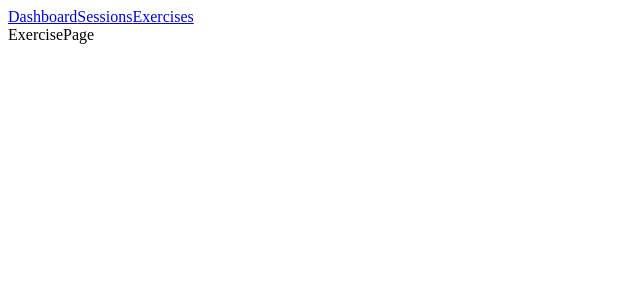
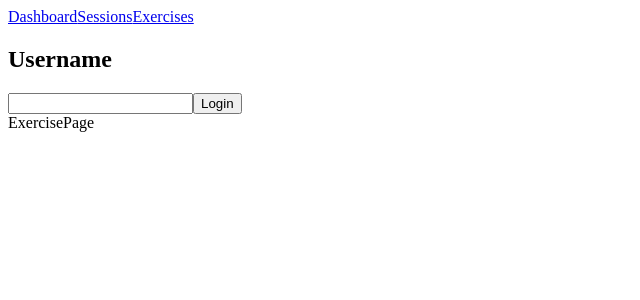
Before and after one commit to Lucidreline/ocd-lifts, a React (Vite) app in the folder apps/lifts-web/: page /exercises in a window 1280 px wide. Shown: the top 300 px of the page, without its empty margins (0-640 px from the left). Built offline with nearby package versions, Linux system fonts and the light colour scheme.

Commit message:
I can now log in from the front end.

```diff
--- a/apps/lifts-web/src/App.tsx
+++ b/apps/lifts-web/src/App.tsx
@@ -4,12 +4,14 @@ import ExercisePage from './pages/exercises/Exercises.page'
 import SessionsPage from './pages/sessions/Sessions.page'
 import DashboardPage from './pages/dashboard/Dashboard.page'
 import NavBar from './components/navBar/NavBar.component'
+import LoginForm from './components/loginForm/LoginForm.component'
 
 function App() {
 
   return (
     <div className="app">
       <NavBar />
+      <LoginForm />
       <Routes>
         <Route path="/" element={<DashboardPage />} />
         <Route path="/sessions" element={<SessionsPage />} />
--- /dev/null
+++ b/apps/lifts-web/src/components/loginForm/LoginForm.component.tsx
@@ -0,0 +1,48 @@
+import React, { useEffect, useState } from "react"
+
+const LoginForm = () => {
+    const [username, setUsername] = useState("")
+
+    // fetch
+    // useEffect(() => {
+    //     fetch('http://localhost:3000/users/login')
+    //         .then(res => res.json())
+    //         .then(data => setUsername(data))
+    // })
+
+    const handleChange = (e: React.ChangeEvent<HTMLInputElement>) => {
+        const { value } = e.target
+        setUsername(value)
+    }
+
+    const handleSubmit = async (e: React.SyntheticEvent<HTMLFormElement>) => {
+        e.preventDefault()
+
+        try {
+            const response = await fetch('http://localhost:3000/users/login', {
+                method: 'POST',
+                headers: { 'Content-Type': 'application/json' },
+                body: JSON.stringify({ username }),
+            })
+            if (response.ok) {
+                const { token } = await response.json()
+                localStorage.setItem('token', token)
+            }
+        }
+        catch (err) {
+            console.error("Error logging in", err)
+        }
+    }
+
+    return (
+        <div className="login-form-container">
+            <form onSubmit={handleSubmit} action="">
+                <h2>Username</h2>
+                <input onChange={handleChange} type="text" name="username" value={username} required />
+                <button type="submit">Login</button>
+            </form>
+        </div>
+    )
+}
+
+export default LoginForm
--- a/apps/lifts-web/src/pages/exercises/Exercises.page.tsx
+++ b/apps/lifts-web/src/pages/exercises/Exercises.page.tsx
@@ -1,4 +1,13 @@
+import { useEffect, useState } from "react"
+
 const ExercisePage = () => {
+    const [exercises, setExercises] = useState([])
+
+    // fetch exercise data
+    useEffect(() => {
+
+    })
+
     return (
         <div>ExercisePage</div>
     )
```
